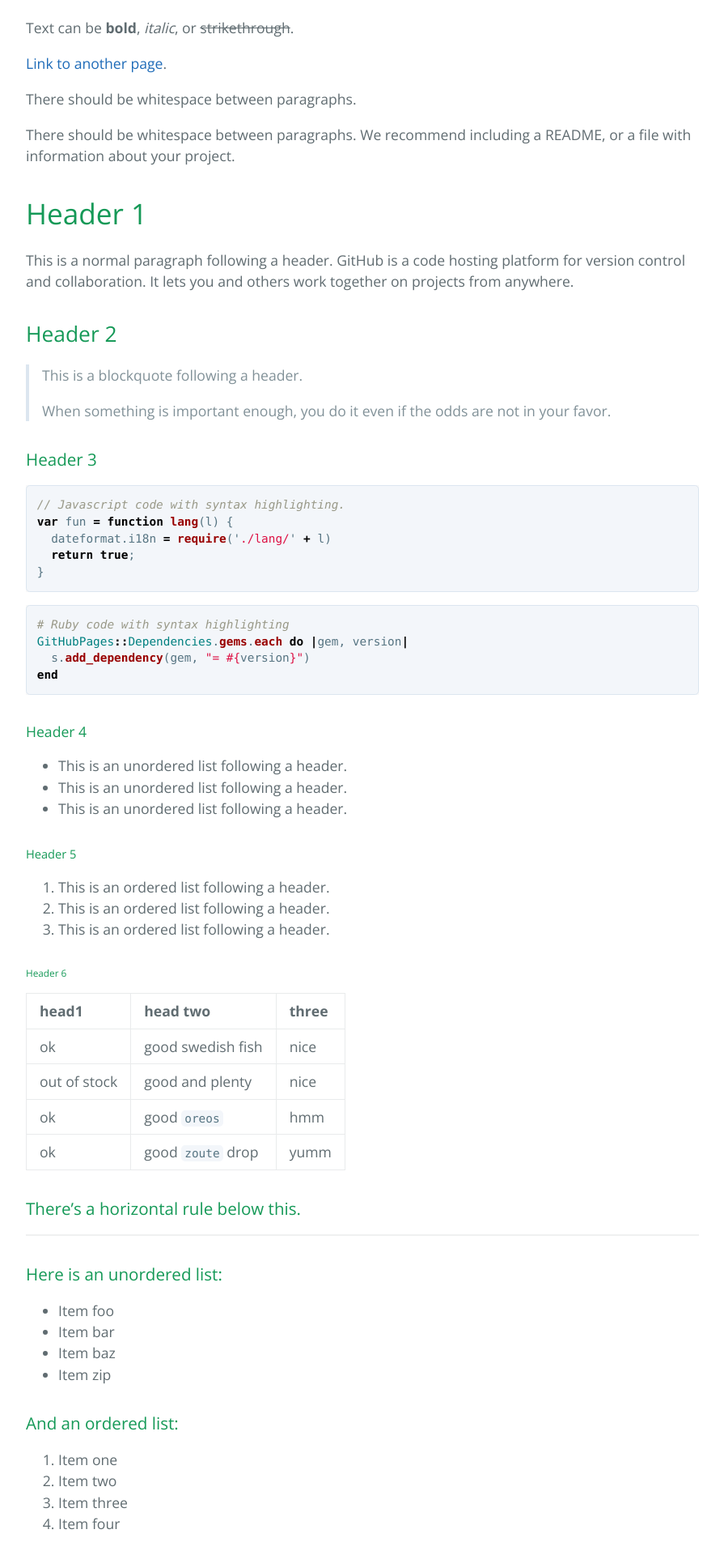
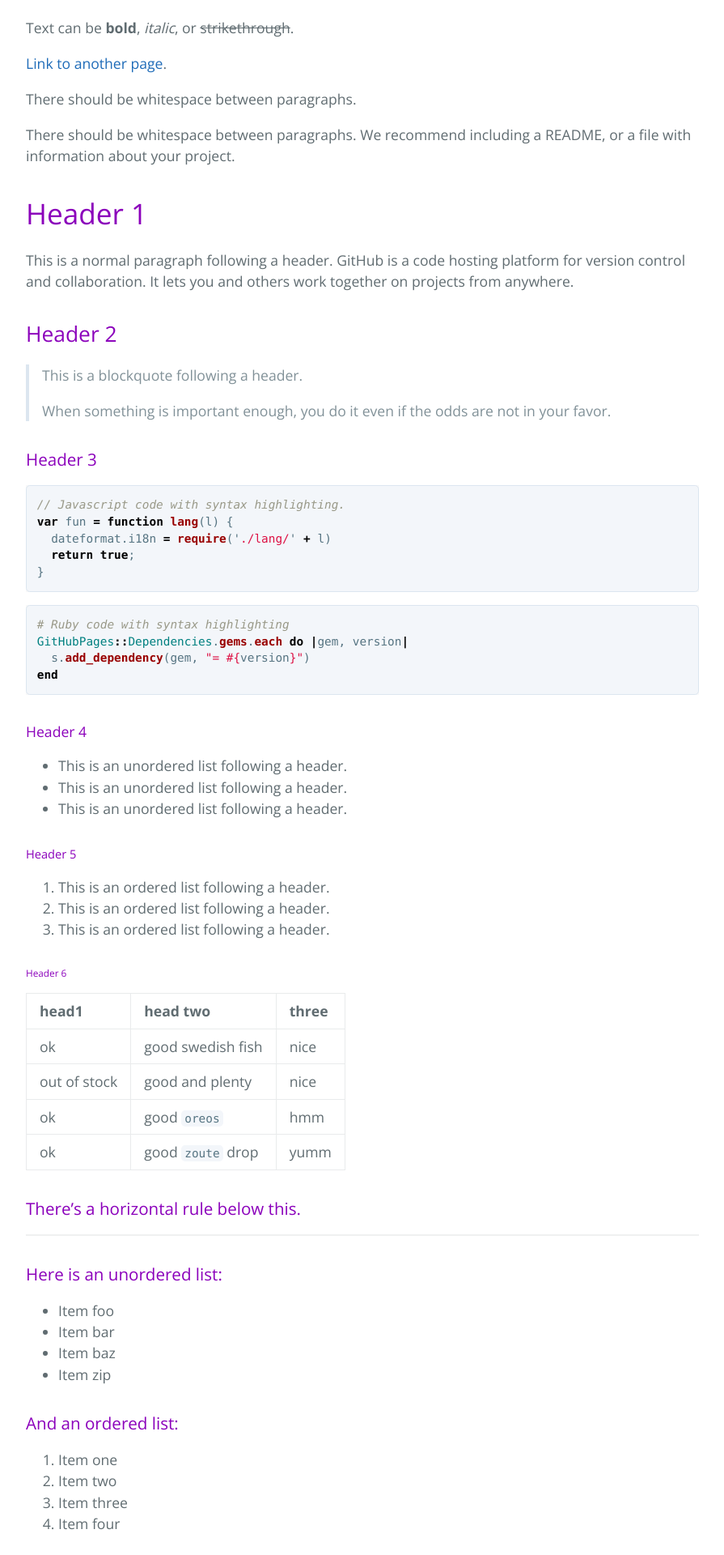
Before and after one commit to intheether/intheether.github.io, a Jekyll site: the page built from css.md, in a window 1280 px wide. Shown: the part 394-2314 px from the top of the page at 81% size, without its empty margins (192-1087 px from the left). Built offline with Jekyll 4.4.1, drawn with Linux system fonts in a browser that asks for light colours.

Commit message:
Update cayman.css

```diff
--- a/css/cayman.css
+++ b/css/cayman.css
@@ -154,13 +154,13 @@ a:hover { text-decoration: underline; }
 @media screen and (min-width: 42em) and (max-width: 64em) { .project-tagline { font-size: 1.15rem; } }
 @media screen and (max-width: 42em) { .project-tagline { font-size: 1rem; } }
 
-.main-content { word-wrap: break-word; }
+.#-content { word-wrap: break-word; }
 .main-content :first-child { margin-top: 0; }
 @media screen and (min-width: 64em) { .main-content { max-width: 64rem; padding: 2rem 6rem; margin: 0 auto; font-size: 1.1rem; } }
 @media screen and (min-width: 42em) and (max-width: 64em) { .main-content { padding: 2rem 4rem; font-size: 1.1rem; } }
 @media screen and (max-width: 42em) { .main-content { padding: 2rem 1rem; font-size: 1rem; } }
 .main-content img { max-width: 100%; }
-.main-content h1, .main-content h2, .main-content h3, .main-content h4, .main-content h5, .main-content h6 { margin-top: 2rem; margin-bottom: 1rem; font-weight: normal; color: #159957; }
+.main-content h1, .main-content h2, .main-content h3, .main-content h4, .main-content h5, .main-content h6 { margin-top: 2rem; margin-bottom: 1rem; font-weight: normal; color: #8b00bb; }
 .main-content p { margin-bottom: 1em; }
 .main-content code { padding: 2px 4px; font-family: Consolas, "Liberation Mono", Menlo, Courier, monospace; font-size: 0.9rem; color: #567482; background-color: #f3f6fa; border-radius: 0.3rem; }
 .main-content pre { padding: 0.8rem; margin-top: 0; margin-bottom: 1rem; font: 1rem Consolas, "Liberation Mono", Menlo, Courier, monospace; color: #567482; word-wrap: normal; background-color: #f3f6fa; border: solid 1px #dce6f0; border-radius: 0.3rem; }
```
